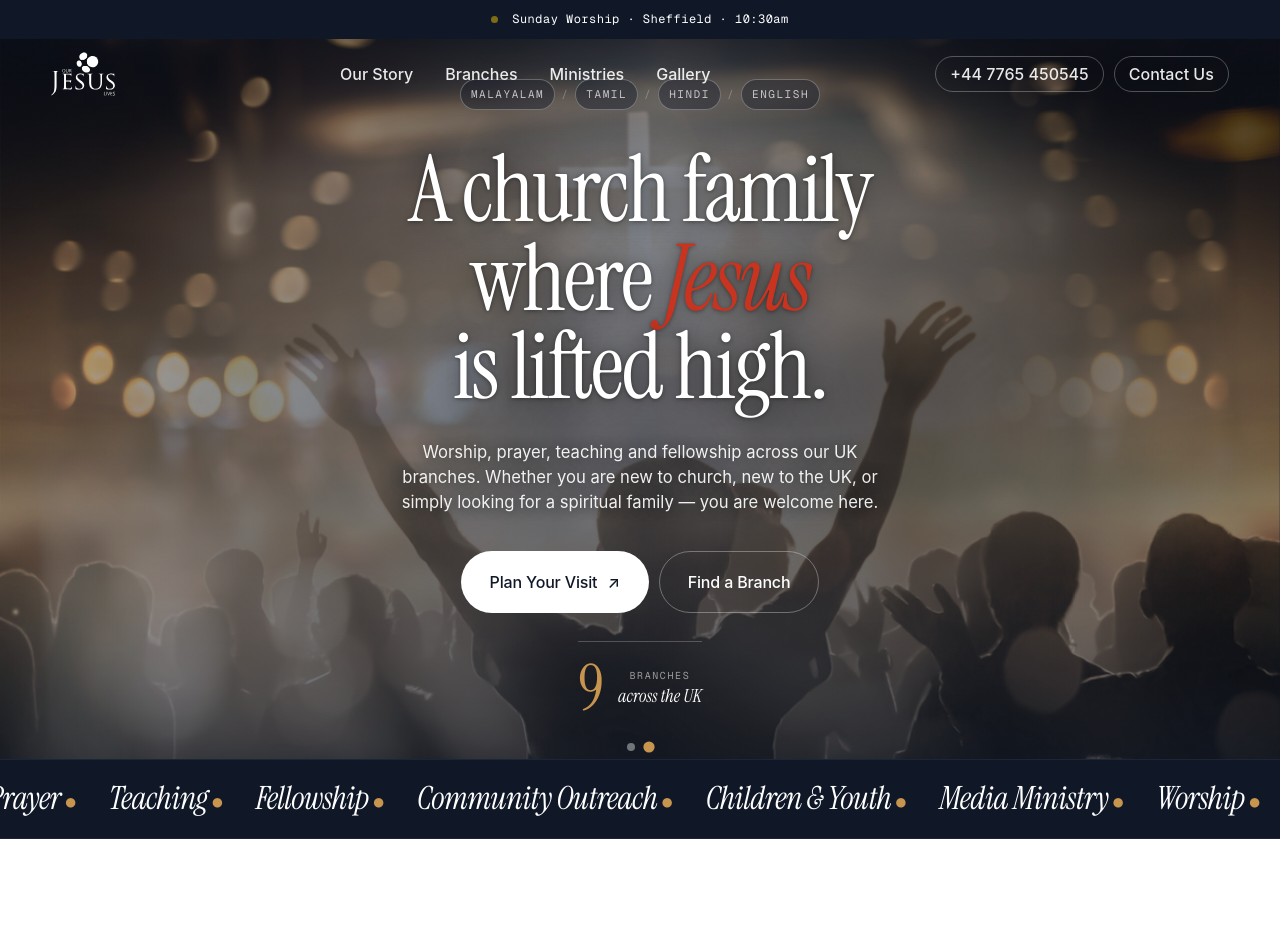
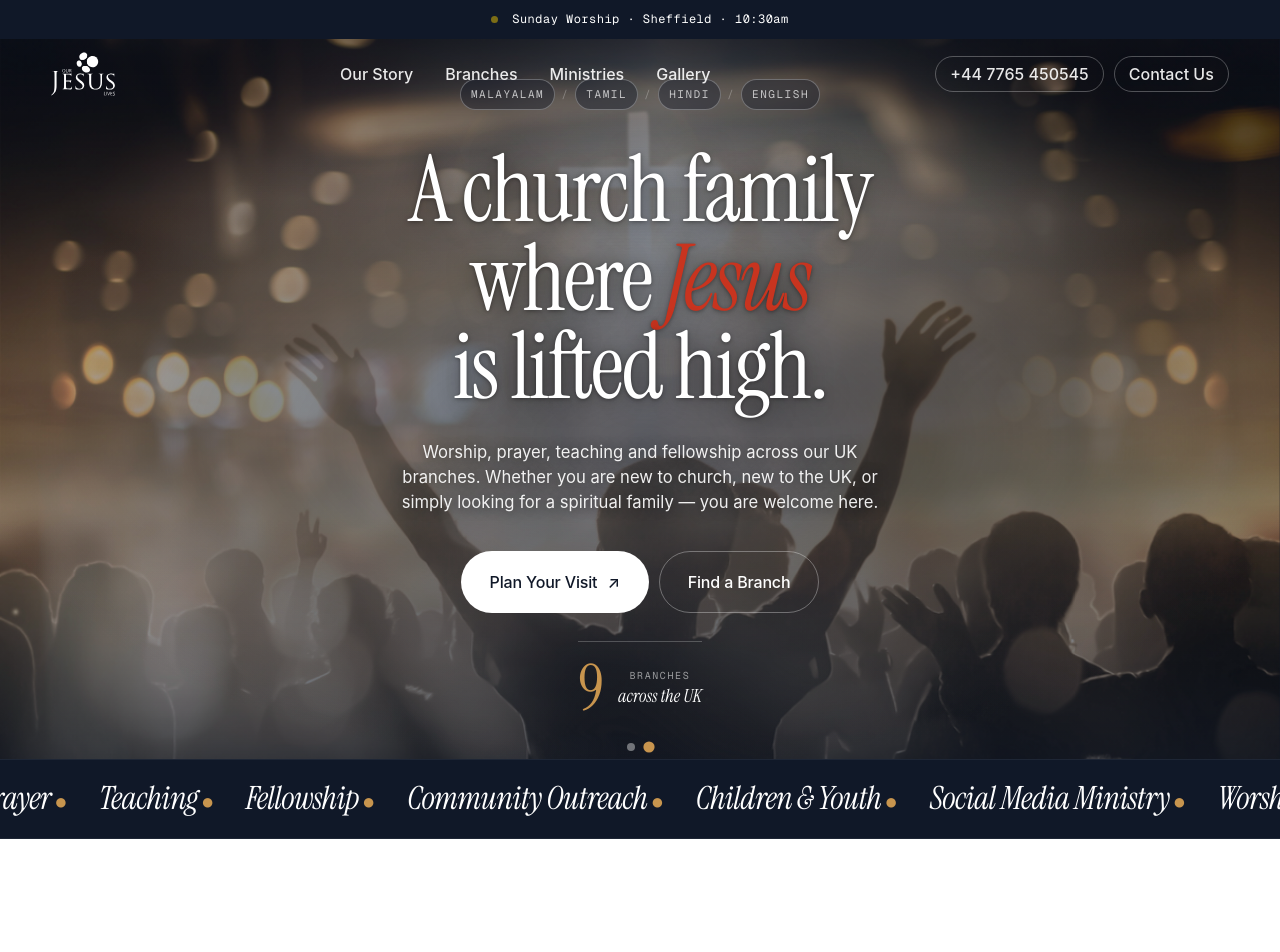
Before and after one commit to ourjesuslives2026/ourjesuslives, a React (Vite) app: page / in a window 1280 px wide. Shown: the top 952 px of the page. Built offline with nearby package versions, Linux system fonts and the light colour scheme; a web font is replaced by a local one.

Commit message:
Rename Media Ministry to Social Media Ministry
Co-Authored-By: Claude Sonnet 4.6 <noreply@anthropic.com>

```diff
--- a/src/components/Hero.jsx
+++ b/src/components/Hero.jsx
@@ -12,8 +12,8 @@ const slides = [
 ];
 
 const marqueeItems = [
-  'Worship', 'Prayer', 'Teaching', 'Fellowship', 'Community Outreach', "Children & Youth", 'Media Ministry',
-  'Worship', 'Prayer', 'Teaching', 'Fellowship', 'Community Outreach', "Children & Youth", 'Media Ministry',
+  'Worship', 'Prayer', 'Teaching', 'Fellowship', 'Community Outreach', "Children & Youth", 'Social Media Ministry',
+  'Worship', 'Prayer', 'Teaching', 'Fellowship', 'Community Outreach', "Children & Youth", 'Social Media Ministry',
 ];
 
 export default function Hero() {
--- a/src/components/Ministries.jsx
+++ b/src/components/Ministries.jsx
@@ -39,7 +39,7 @@ const ministries = [
   {
     idx: '06',
     icon: <svg viewBox="0 0 48 48"><rect x="6" y="10" width="36" height="24" rx="2" stroke="currentColor" strokeWidth="2" fill="none"/><path d="M20 38h8M18 42h12" stroke="currentColor" strokeWidth="2" strokeLinecap="round"/><path d="M20 18l8 4-8 4z" fill="currentColor"/></svg>,
-    title: 'Media Ministry',
+    title: 'Social Media Ministry',
     body: 'Sharing the message of Jesus through digital platforms, teaching resources and online content.',
     tag: 'Online · Worldwide',
   },
```
